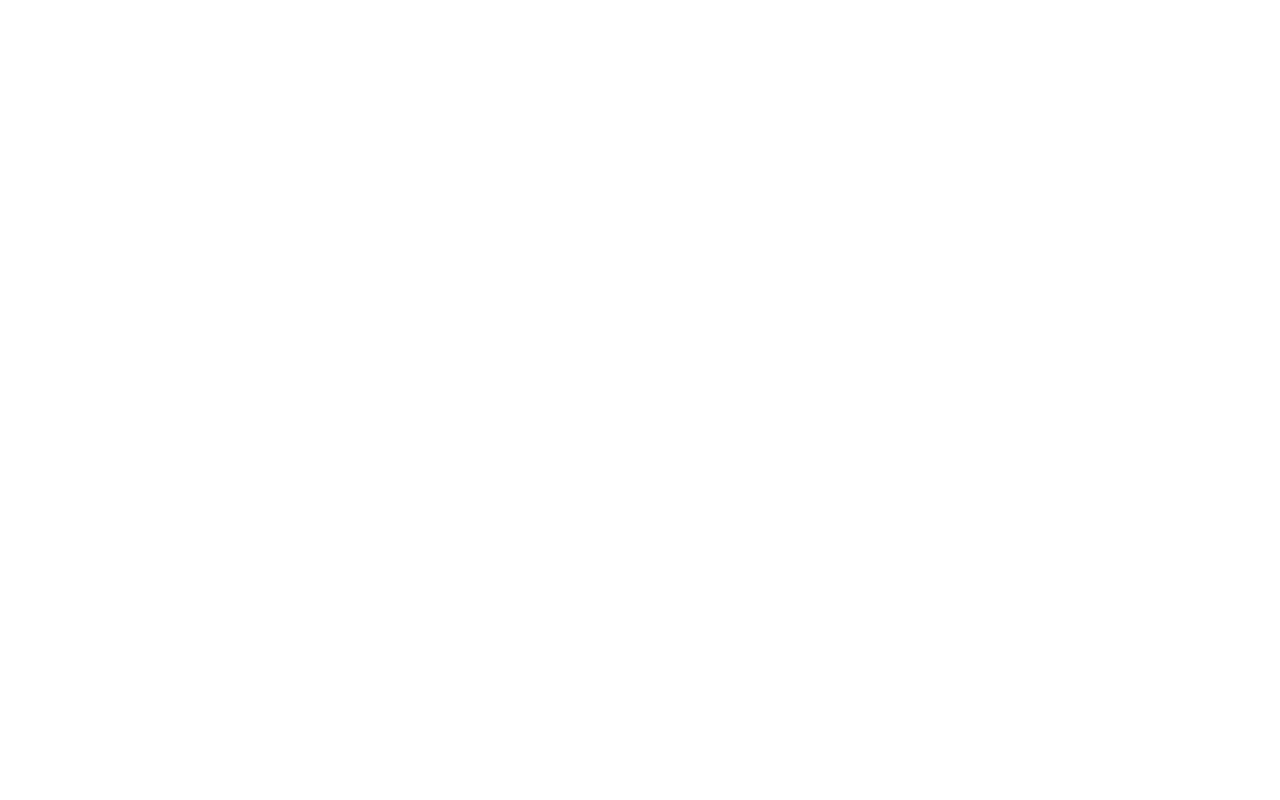
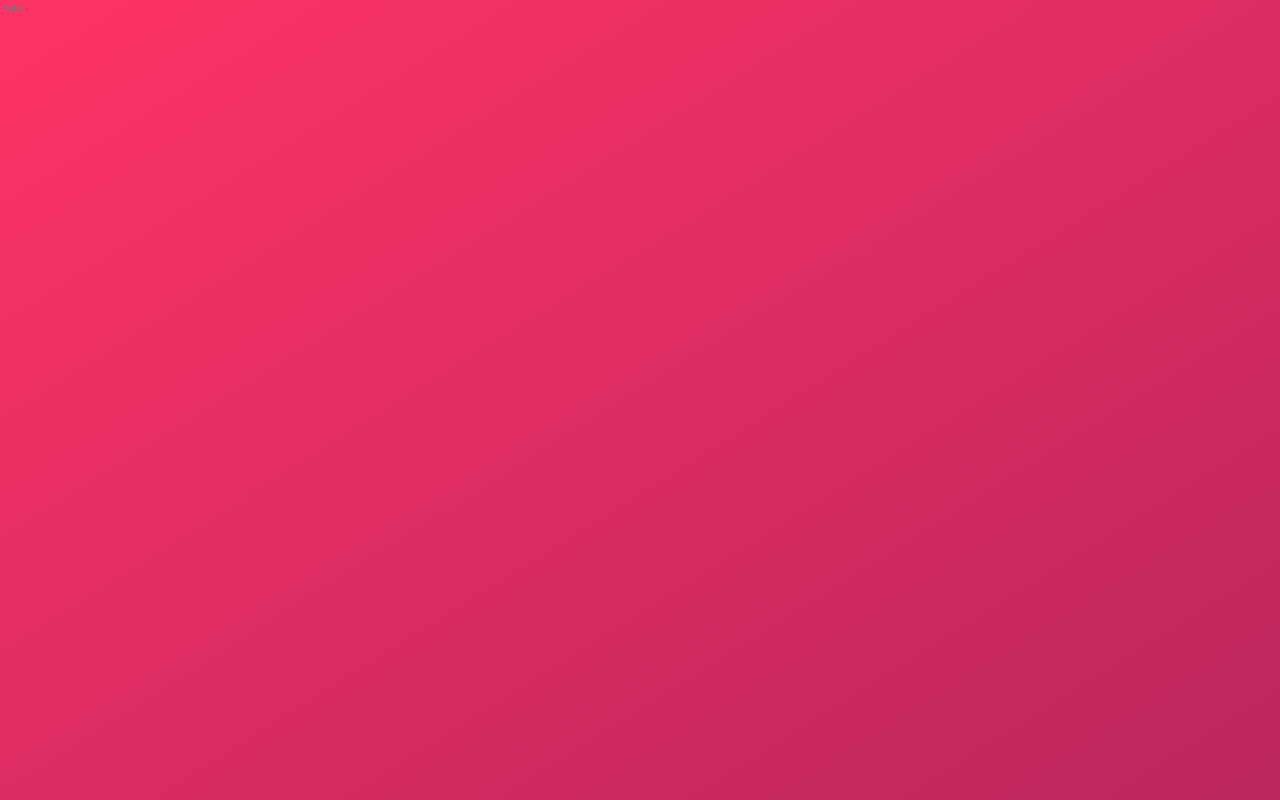
Before and after one commit to andres-mestra/trillo, a plain HTML site: page index.html in a window 1280 px wide. Drawn offline with Linux system fonts and the light colour scheme.

Commit message:
Estilos iniciales

```diff
--- a/index.html
+++ b/index.html
@@ -4,9 +4,11 @@
     <meta charset="UTF-8">
     <meta http-equiv="X-UA-Compatible" content="IE=edge">
     <meta name="viewport" content="width=device-width, initial-scale=1.0">
+    <link rel="stylesheet" href="css/style.min.css" />
+    <link rel="shortcut icon" type="image/png" href="img/favicon.png" />
     <title>Trillo &mdash; your all-in-one booking app</title>
 </head>
 <body>
-
+    Hola
 </body>
 </html>
--- /dev/null
+++ b/sass/base/_base.scss
@@ -0,0 +1,33 @@
+:root {
+    //COLORS
+    --color-primary: #eb2f64;
+    --color-primary-light: #FF3366;
+    --color-primary-dark: #BA265D;
+    --color-grey-light-1: #faf9f9;
+    --color-grey-light-2: #f4f2f2;
+    --color-grey-light-3: #f0eeee;
+    --color-grey-light-4: #ccc;
+    --color-grey-dark-1: #333;
+    --color-grey-dark-2: #777;
+    --color-grey-dark-3: #999;
+}
+
+*,
+*::after,
+*::before {
+    margin: 0;
+    padding: 0;
+    box-sizing: inherit;
+}
+
+html {
+    box-sizing: border-box;
+}
+
+body {
+    background-image: linear-gradient(to right bottom, var(--color-primary-light), var(--color-primary-dark));
+    background-size: cover;
+    background-repeat: no-repeat;
+
+    min-height: 100vh;
+}
--- /dev/null
+++ b/sass/base/_typography.scss
@@ -0,0 +1,10 @@
+html {
+    font-size: 62.5%;
+}
+
+body {
+    font-family: system-ui, -apple-system, BlinkMacSystemFont, 'Segoe UI', Roboto, Oxygen, Ubuntu, Cantarell, 'Open Sans', 'Helvetica Neue', sans-serif;
+    font-weight: 400;
+    line-height: 1.6;
+    color: var(--color-grey-dark-2);
+}
--- a/sass/style.scss
+++ b/sass/style.scss
@@ -1,13 +1,2 @@
-/*
-COLORS
-Primary: #eb2f64
-Primary light: #FF3366
-Primary dark: #BA265D
-Grey light 1: #faf9f9
-Grey light 2: #f4f2f2
-Grey light 3: #f0eeee
-Grey light 4: #ccc
-Grey dark 1: #333
-Grey dark 2: #777
-Grey dark 3: #999
-*/
+@import './base/base';
+@import './base/typography';
```
Also changed, not shown: css/style.css, css/style.min.css, 2 other files.
